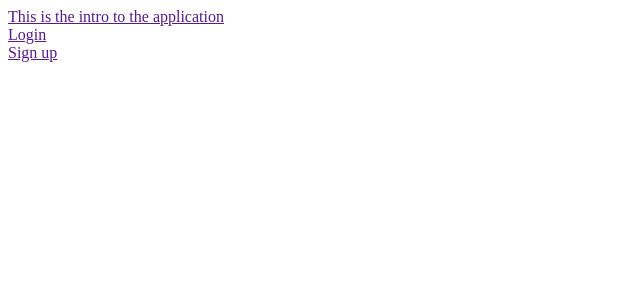
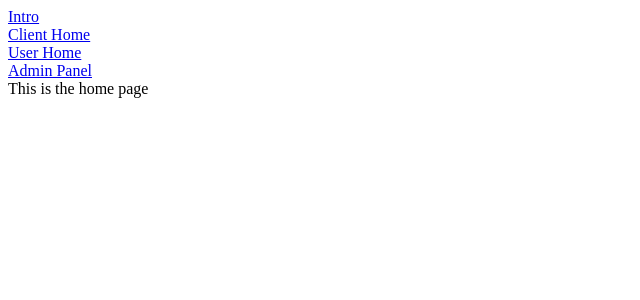
Before and after one commit to GiftSibiya/e-procure, a React (Create React App) app: page / in a window 1280 px wide. Shown: the top 300 px of the page, without its empty margins (0-640 px from the left). Built offline with nearby package versions, Linux system fonts and the light colour scheme.

Commit message:
Basic Navigation

```diff
--- a/src/Pages/Admin/AdminHome.jsx
+++ b/src/Pages/Admin/AdminHome.jsx
@@ -1,5 +1,18 @@
 import React from "react";
+import { Link } from "react-router-dom";
 
 export default function AdminHome() {
-  return <div>AdminHome</div>;
+  return (
+    <>
+      <div className="NavItems">
+        <Link to="/">Intro</Link> <br />
+        <Link to="/client">Client Home</Link>
+        <br />
+        <Link to="/user">User Home</Link>
+        <br />
+        <Link to="/admin">Admin Panel</Link>
+      </div>
+      <div>This is the Admin Panel</div>
+    </>
+  );
 }
--- a/src/Pages/Client/ClientHome.jsx
+++ b/src/Pages/Client/ClientHome.jsx
@@ -1,5 +1,18 @@
 import React from "react";
+import { Link } from "react-router-dom";
 
 export default function ClientHome() {
-  return <div>ClientHome</div>;
+  return (
+    <>
+      <div className="NavItems">
+        <Link to="/">Intro</Link> <br />
+        <Link to="/client">Client Home</Link>
+        <br />
+        <Link to="/user">User Home</Link>
+        <br />
+        <Link to="/admin">Admin Panel</Link>
+      </div>
+      <div>This is the Client home page</div>
+    </>
+  );
 }
--- a/src/Pages/Intro.jsx
+++ b/src/Pages/Intro.jsx
@@ -1,12 +1,18 @@
 import React from "react";
+import { Link } from "react-router-dom";
 
 export default function Intro() {
   return (
-    <div>
-      <a href="">This is the intro to the application</a>
-      <br />
-      <a href="">Login</a> <br />
-      <a href="">Sign up</a>
-    </div>
+    <>
+      <div className="NavItems">
+        <Link to="/">Intro</Link> <br />
+        <Link to="/client">Client Home</Link>
+        <br />
+        <Link to="/user">User Home</Link>
+        <br />
+        <Link to="/admin">Admin Panel</Link>
+      </div>
+      <div>This is the home page</div>
+    </>
   );
 }
--- a/src/Pages/NoPage.jsx
+++ b/src/Pages/NoPage.jsx
@@ -1,5 +1,12 @@
 import React from "react";
+import { Link } from "react-router-dom";
+import Intro from "./Intro";
 
 export default function NoPage() {
-  return <div>You're lost my G. Check that URL</div>;
+  return (
+    <div>
+      You're lost my G. Check that URL
+      <Link to={"/"}>Go Back To Home</Link>
+    </div>
+  );
 }
--- a/src/Pages/User/UserHome.jsx
+++ b/src/Pages/User/UserHome.jsx
@@ -1,5 +1,18 @@
 import React from "react";
+import { Link } from "react-router-dom";
 
 export default function UserHome() {
-  return <div>UserHome</div>;
+  return (
+    <>
+      <div className="NavItems">
+        <Link to="/">Intro</Link> <br />
+        <Link to="/client">Client Home</Link>
+        <br />
+        <Link to="/user">User Home</Link>
+        <br />
+        <Link to="/admin">Admin Panel</Link>
+      </div>
+      <div>This is the User Home Page</div>
+    </>
+  );
 }
```
